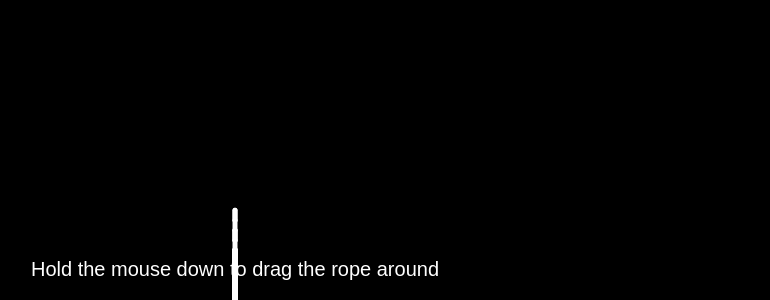
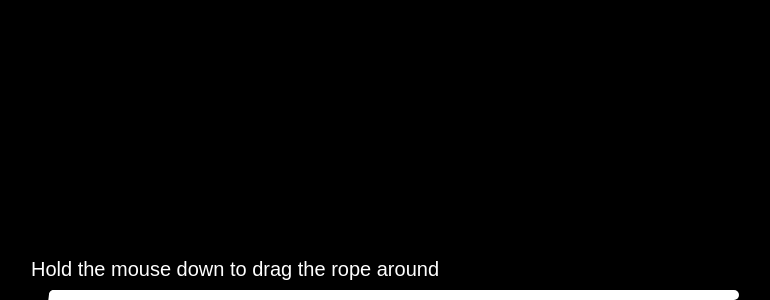
Before and after one commit to victoryqwei/ropes, a plain HTML site: page index.html in a window 1280 px wide. Shown: the part 500-800 px from the top of the page, without its empty margins (405-1175 px from the left). Drawn offline with Linux system fonts and the light colour scheme.

Commit message:
Fixed bugs

```diff
--- a/index.html
+++ b/index.html
@@ -54,6 +54,8 @@
 
 			class Rope {
 				constructor() {
+					this.width = 10;
+
 					this.iterations = 80;
 
 					this.totalNodes = 80;
@@ -71,6 +73,7 @@
 					for (let i = 0; i < totalNodes; i++) {
 						nodes[i] = new Node(pos);
 						pos.y -= nodeDistance;
+						pos.x += Math.random()
 					}
 				}
 
@@ -107,8 +110,8 @@
 
 						}
 
-						if (node1.pos.y > canvas.height) {
-							node1.pos.y = canvas.height;
+						if (node1.pos.y > canvas.height-this.width/2) {
+							node1.pos.y = canvas.height-this.width/2;
 							node1.prevPos.x += (node1.pos.x-node1.prevPos.x)/2000;
 						}
 						if (node1.pos.y < 0) {
@@ -138,15 +141,11 @@
 				}
 
 				draw() {
-					/*for (let node of this.nodes) {
-						node.draw();
-					}*/
-
 					for (let i = 0; i < this.nodes.length-1; i++) {
 						let node1 = this.nodes[i];
 						let node2 = this.nodes[i+1];
 
-						drawLine(node1.pos.x, node1.pos.y, node2.pos.x, node2.pos.y, 5, "white", 1, "round")
+						drawLine(node1.pos.x, node1.pos.y, node2.pos.x, node2.pos.y, this.width, "white", 1, "round")
 					}
 				}
 			}
@@ -210,7 +209,7 @@
 
 			$(window).resize(function () {
 				canvas.width = window.innerWidth;
-				canvas.height = canvas.width/2;
+				canvas.height = window.innerHeight;
 			})
 		</script>
 	</body>
```
Also changed, not shown: logo.png (added).
